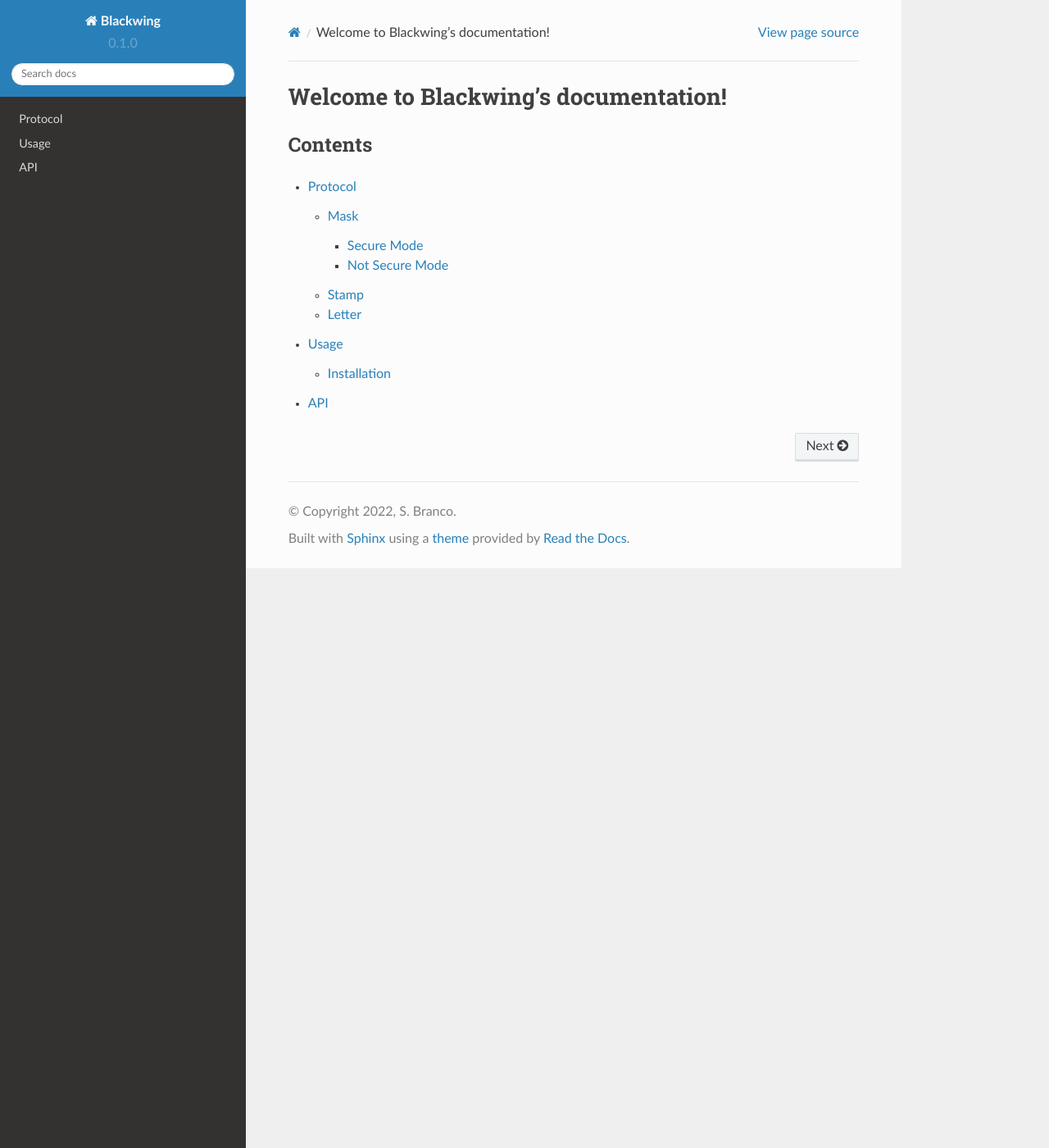
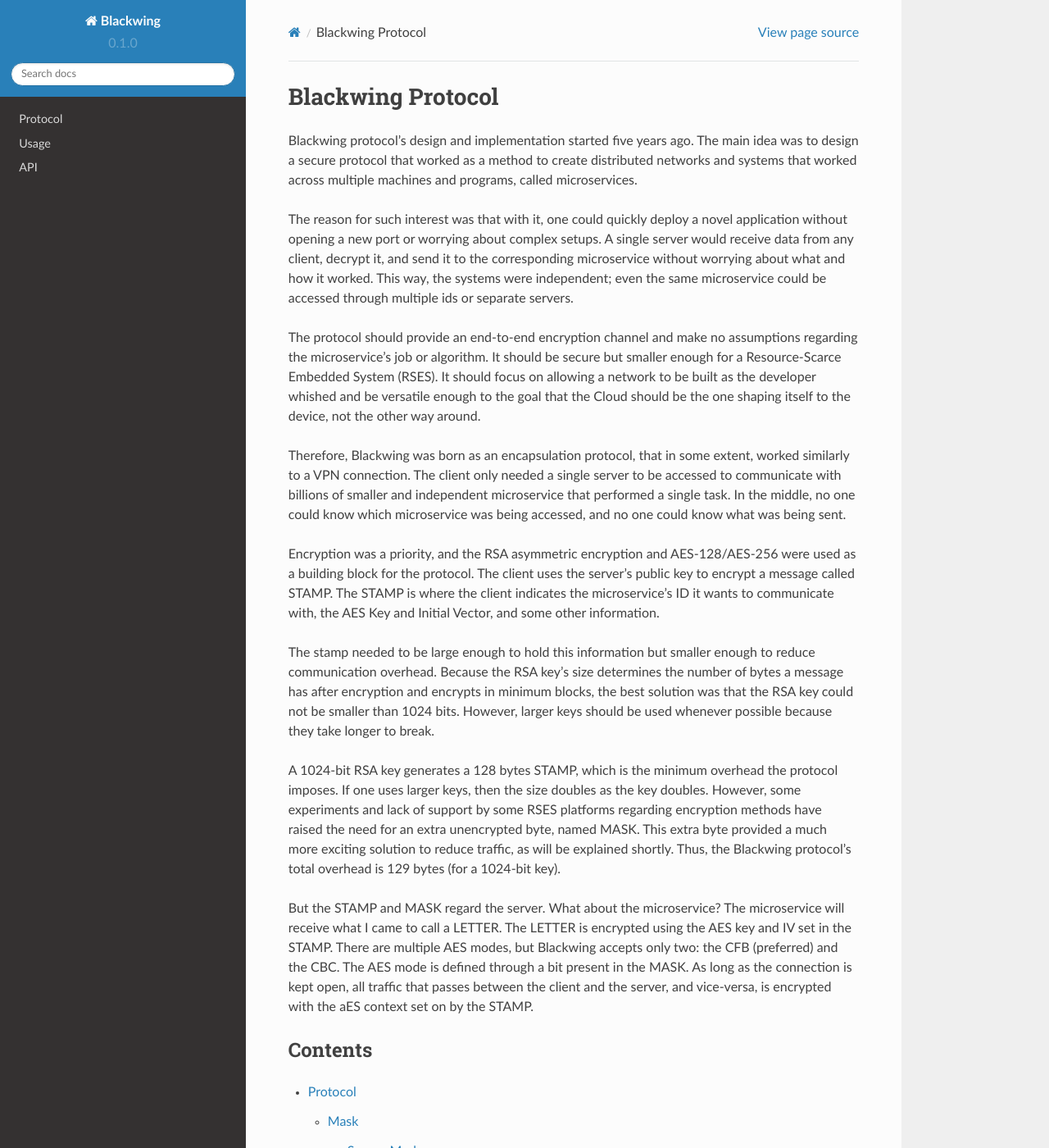
Before and after one commit to asergiobranco/blackwing_documentation, a Sphinx documentation site: the page built from docs/source/index.rst, in a window 1280 px wide and 1400 px high. Shown: the whole window at 82% size. Built offline with Sphinx 7.4.7 and the Read the Docs theme 2.0.0, drawn with Linux system fonts in a browser that asks for light colours; pages that are not in the unit, such as notebooks, are missing from menus.

Commit message:
Update index.rst

```diff
--- a/docs/source/index.rst
+++ b/docs/source/index.rst
@@ -1,5 +1,21 @@
-Welcome to Blackwing's documentation!
-===================================
+Blackwing Protocol
+==================
+
+Blackwing protocol's design and implementation started five years ago. The main idea was to design a secure protocol that worked as a method to create distributed networks and systems that worked across multiple machines and programs, called microservices.
+
+The reason for such interest was that with it, one could quickly deploy a novel application without opening a new port or worrying about complex setups. A single server would receive data from any client, decrypt it, and send it to the corresponding microservice without worrying about what and how it worked. This way, the systems were independent; even the same microservice could be accessed through multiple ids or separate servers.
+
+The protocol should provide an end-to-end encryption channel and make no assumptions regarding the microservice's job or algorithm. It should be secure but smaller enough for a Resource-Scarce Embedded System  (RSES). It should focus on allowing a network to be built as the developer whished and be versatile enough to the goal that the Cloud should be the one shaping itself to the device, not the other way around.
+
+Therefore, Blackwing was born as an encapsulation protocol, that in some extent, worked similarly to a VPN connection. The client only needed a single server to be accessed to communicate with billions of smaller and independent microservice that performed a single task. In the middle, no one could know which microservice was being accessed, and no one could know what was being sent.
+
+Encryption was a priority, and the RSA asymmetric encryption and AES-128/AES-256 were used as a building block for the protocol. The client uses the server's public key to encrypt a message called STAMP. The STAMP is where the client indicates the microservice's ID it wants to communicate with, the AES Key and Initial Vector, and some other information.
+
+The stamp needed to be large enough to hold this information but smaller enough to reduce communication overhead. Because the RSA key's size determines the number of bytes a message has after encryption and encrypts in minimum blocks, the best solution was that the RSA key could not be smaller than 1024 bits. However, larger keys should be used whenever possible because they take longer to break.
+
+A 1024-bit RSA key generates a 128 bytes STAMP, which is the minimum overhead the protocol imposes. If one uses larger keys, then the size doubles as the key doubles. However, some experiments and lack of support by some RSES platforms regarding encryption methods have raised the need for an extra unencrypted byte, named MASK. This extra byte provided a much more exciting solution to reduce traffic, as will be explained shortly. Thus, the Blackwing protocol's total overhead is 129 bytes (for a 1024-bit key).
+
+But the STAMP and MASK regard the server. What about the microservice? The microservice will receive what I came to call a LETTER. The LETTER is encrypted using the AES key and IV set in the STAMP. There are multiple AES modes, but Blackwing accepts only two: the CFB (preferred) and the CBC. The AES mode is defined through a bit present in the MASK. As long as the connection is kept open, all traffic that passes between the client and the server, and vice-versa, is encrypted with the aES context set on by the STAMP.
 
 
 Contents
```
